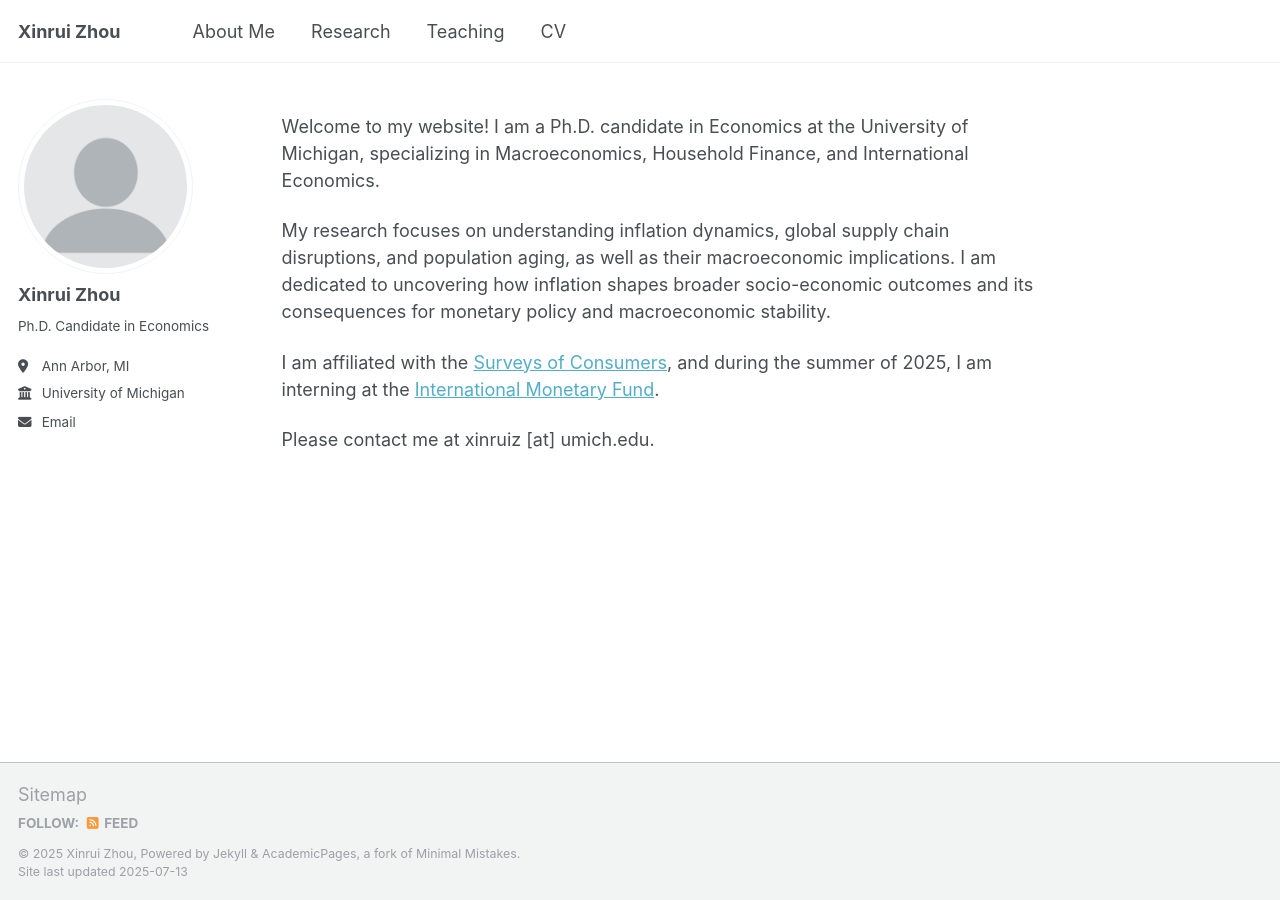
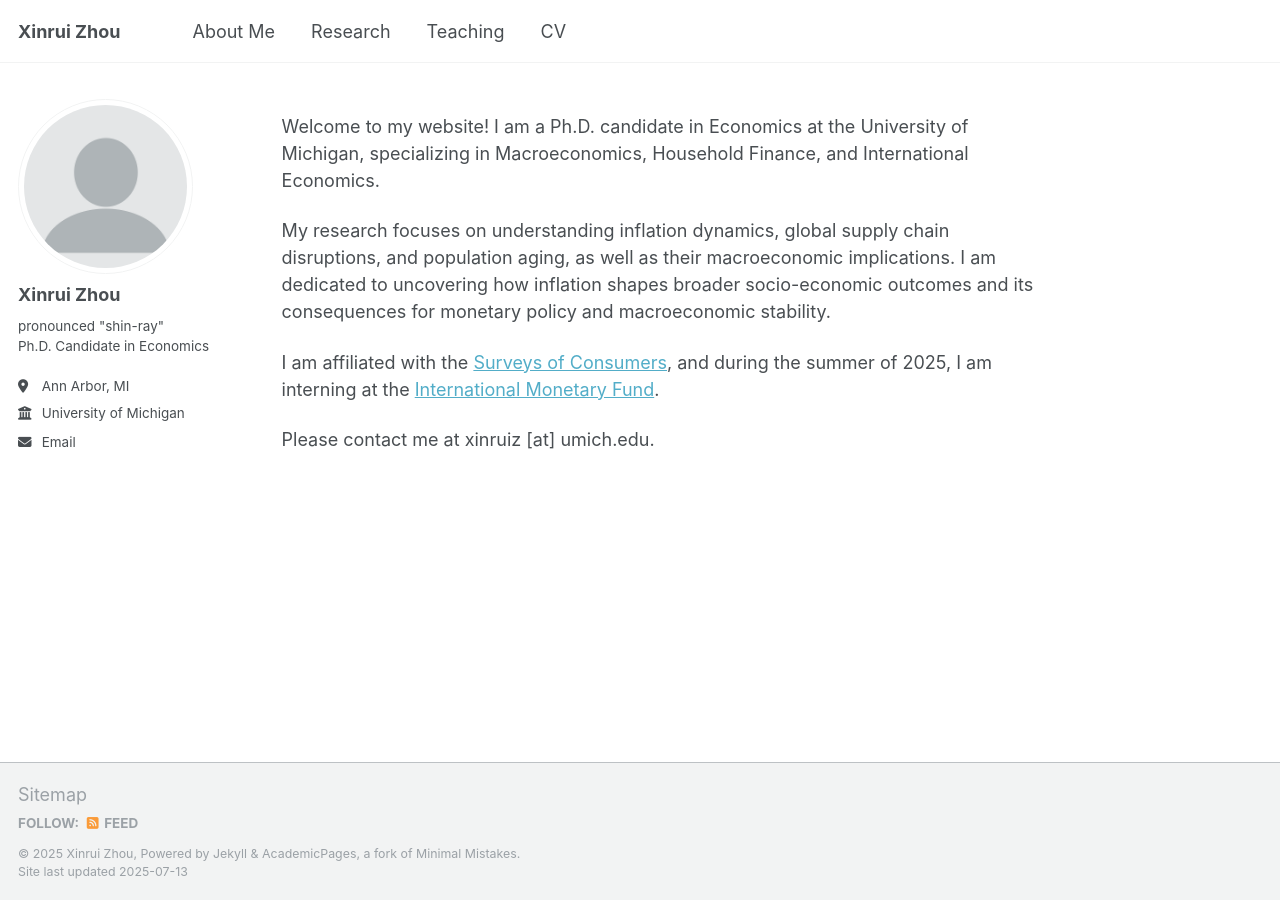
Before and after one commit to xruizhou/xruizhou.github.io, a Jekyll site: the page built from _pages/about.md, in a window 1280 px wide. Built offline with Jekyll 4.4.1, drawn with Linux system fonts in a browser that asks for light colours; a script that is not in the unit is left out.

Commit message:
Update _config.yml

```diff
--- a/_config.yml
+++ b/_config.yml
@@ -27,7 +27,7 @@ author:
   avatar           : "profile.png"
   name             : "Xinrui Zhou"
   pronouns         : # example: "she/her"
-  bio              : "Ph.D. Candidate in Economics"
+  bio         : "pronounced \"shin-ray\"<br>Ph.D. Candidate in Economics"
   employer         : "University of Michigan"
   location         : "Ann Arbor, MI"
   uri              : # URL
```
